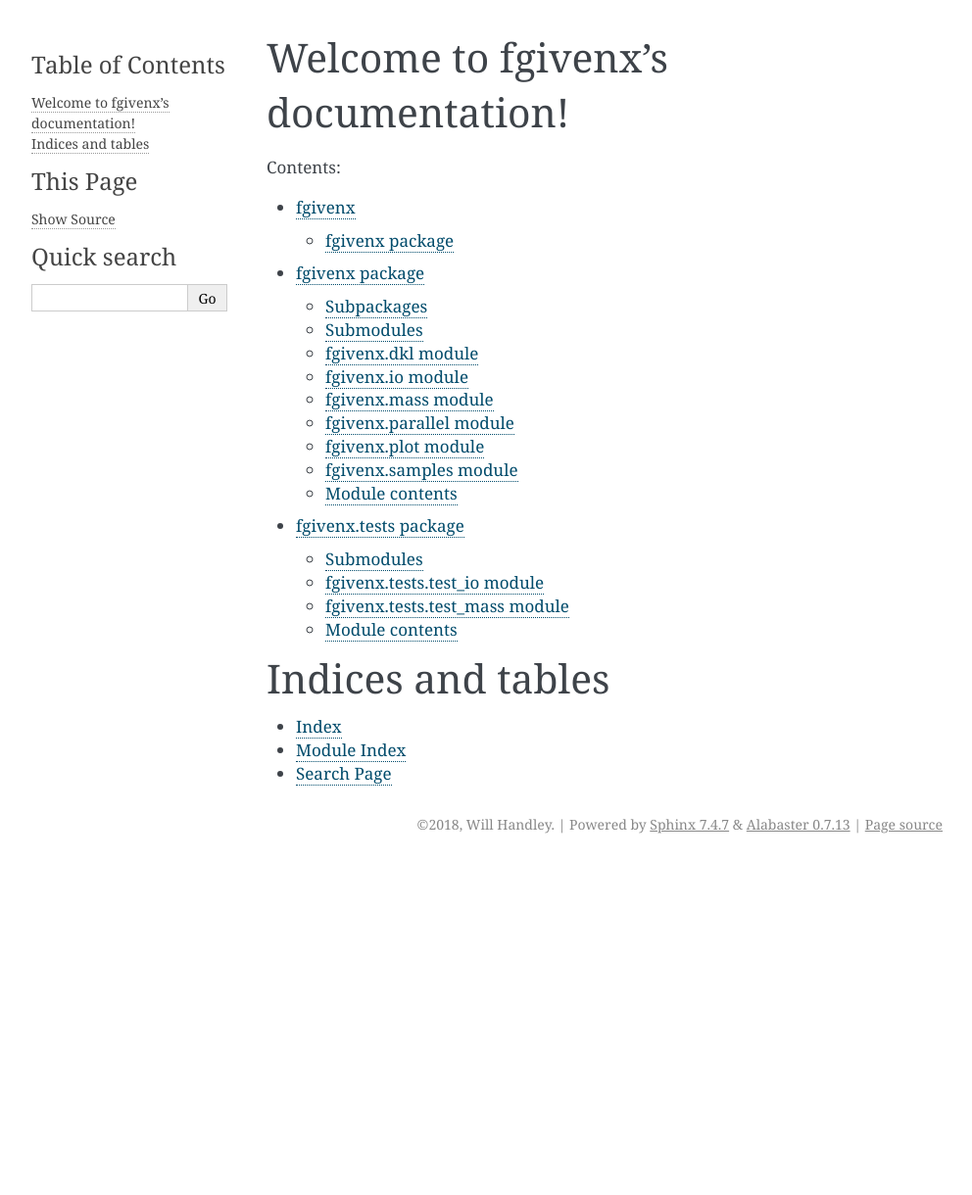
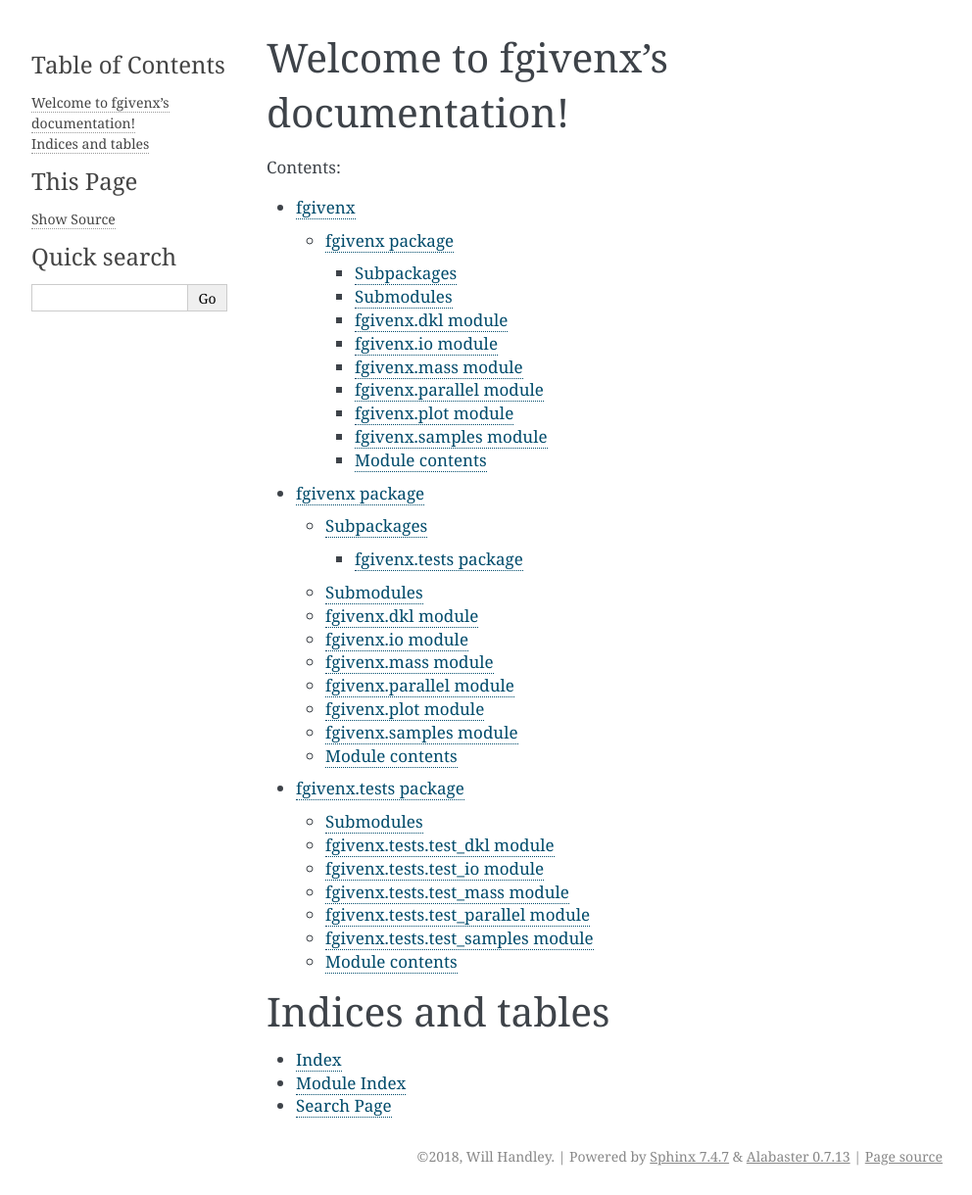
Before and after one commit to handley-lab/fgivenx, a Sphinx documentation site: the page built from docs/source/index.rst, in a window 1280 px wide. Shown: the whole page at 98% size, without its empty margins (148-1140 px from the left). Built offline with Sphinx 7.4.7, drawn with Linux system fonts in a browser that asks for light colours; before the commit the page ends 900 px from its top, so only the background shows below that.

Commit message:
test_samples now at 100%

```diff
--- a/docs/source/fgivenx.tests.rst
+++ b/docs/source/fgivenx.tests.rst
@@ -3,6 +3,14 @@ fgivenx.tests package
 
 Submodules
 ----------
+
+fgivenx.tests.test\_dkl module
+------------------------------
+
+.. automodule:: fgivenx.tests.test_dkl
+    :members:
+    :undoc-members:
+    :show-inheritance:
 
 fgivenx.tests.test\_io module
 -----------------------------
@@ -20,6 +28,22 @@ fgivenx.tests.test\_mass module
     :undoc-members:
     :show-inheritance:
 
+fgivenx.tests.test\_parallel module
+-----------------------------------
+
+.. automodule:: fgivenx.tests.test_parallel
+    :members:
+    :undoc-members:
+    :show-inheritance:
+
+fgivenx.tests.test\_samples module
+----------------------------------
+
+.. automodule:: fgivenx.tests.test_samples
+    :members:
+    :undoc-members:
+    :show-inheritance:
+
 
 Module contents
 ---------------
--- a/docs/source/index.rst
+++ b/docs/source/index.rst
@@ -7,7 +7,7 @@ Welcome to fgivenx's documentation!
 ===================================
 
 .. toctree::
-   :maxdepth: 2
+   :maxdepth: 3
    :caption: Contents:
 
    modules
```
Also changed, not shown: 2 other files.
